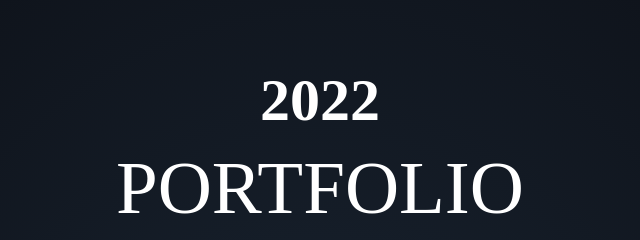
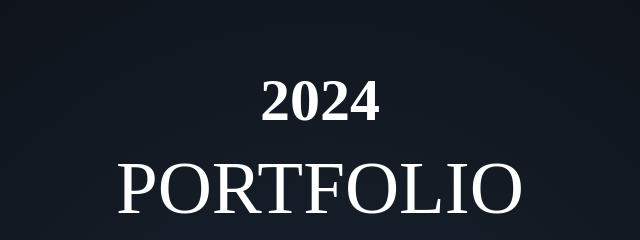
Before and after one commit to syoonj/portfolio, a plain HTML site: page index.html in a window 1280 px wide. Shown: the part 173-413 px from the top of the page, 320-960 px from the left. Drawn offline with Linux system fonts and the light colour scheme; a web font is replaced by a local one.

Commit message:
Update index.html
year update 2024

```diff
--- a/index.html
+++ b/index.html
@@ -23,7 +23,7 @@
         <section class="container pages" id="page1">
             <div class="main-area">
                 <div class="main-title">
-                    <p class="main-title-01">2022</p>
+                    <p class="main-title-01">2024</p>
                     <p class="main-title-02">PORTFOLIO</p>
                     <p class="main-title-03">
                         <span class="text"></span><span class="blink">|</span>
```
